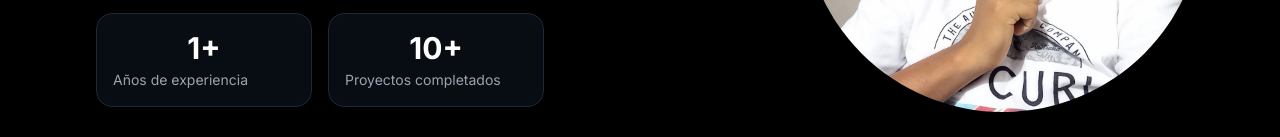
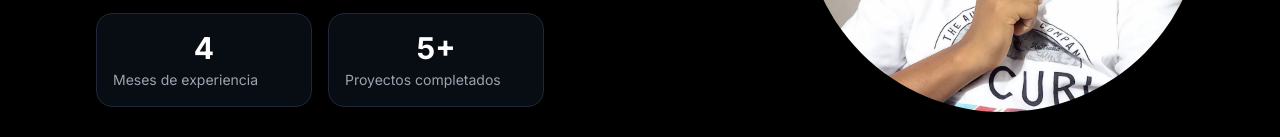
Before and after one commit to SandovalCoder/Portfolio, a Next.js app: page / in a window 1280 px wide. Shown: the part 491-628 px from the top of the page. Built offline with nearby package versions, Linux system fonts and the light colour scheme.

Commit message:
Corriendo la experincia

```diff
--- a/components/HeroSection.tsx
+++ b/components/HeroSection.tsx
@@ -9,11 +9,11 @@ import { Github, Linkedin, Mail } from "lucide-react";
 const HeroSection = () => {
   const stats = [
     {
-      value: "1+",
-      label: "Años de experiencia",
+      value: "4",
+      label: "Meses de experiencia",
     },
     {
-      value: "10+",
+      value: "5+",
       label: "Proyectos completados",
     },
   ];
```
